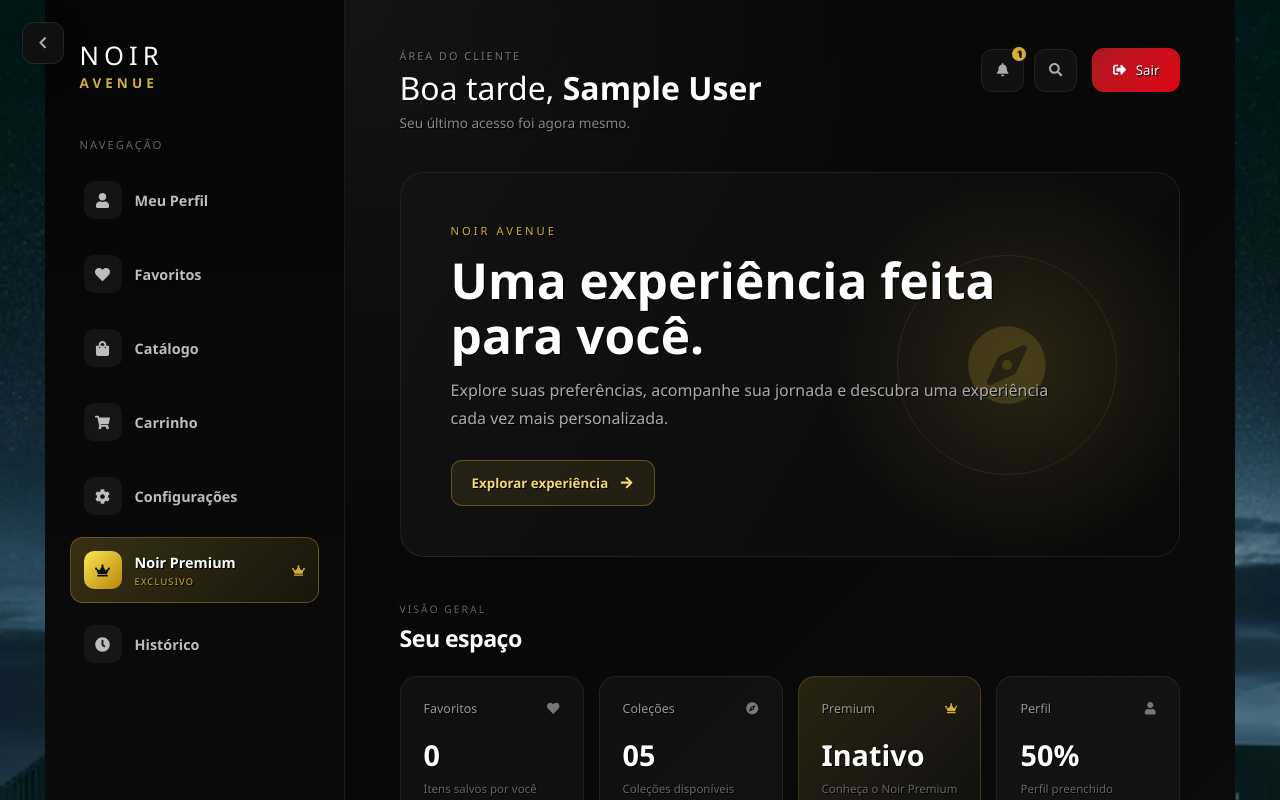
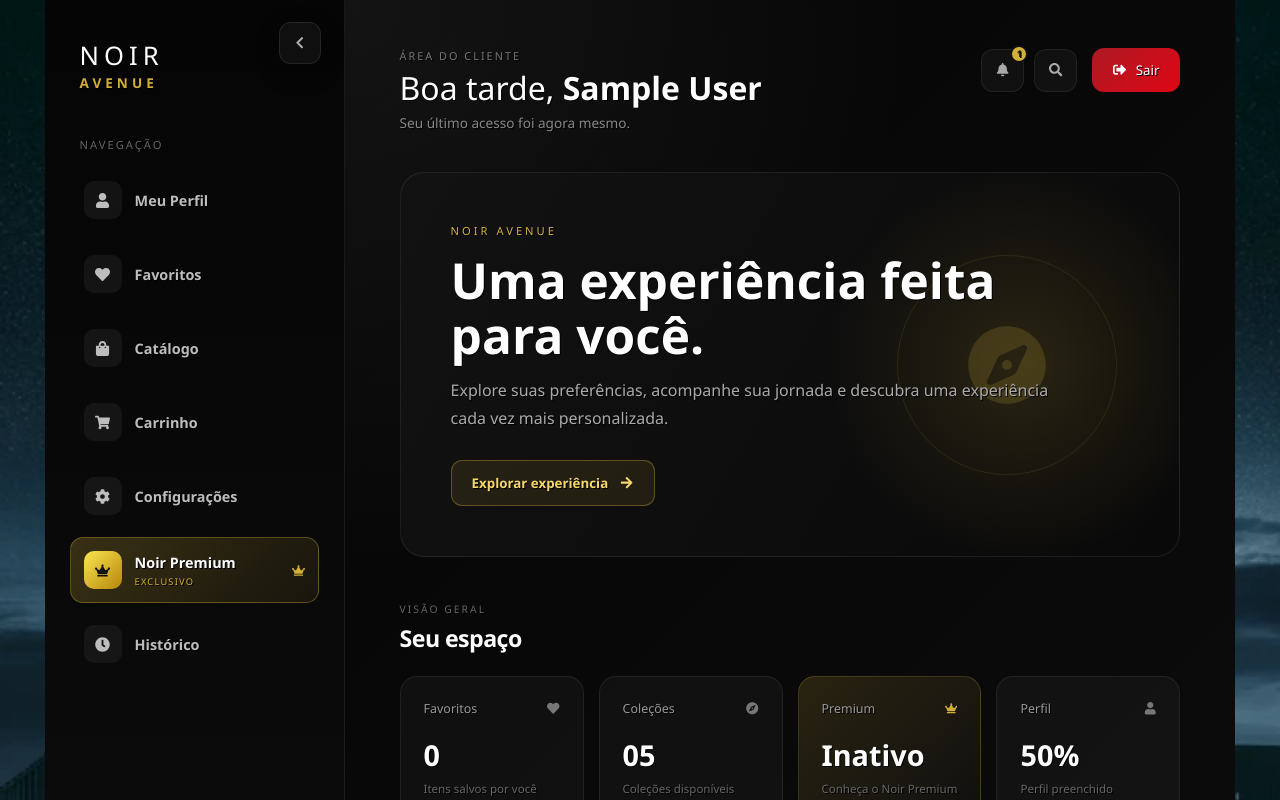
Before and after one commit to Luizfelipeosz/Noir-Avenue, a React (Vite) app: page /dashboard in a window 1280 px wide. Shown: the top 800 px of the page. Built offline with nearby package versions, Linux system fonts and the light colour scheme; sample sign-in values are in the browser's storage.

Commit message:
fix: resolvi inconsistencias de debugg, e tambem a questao do toggle de esconder/mostrar sidebar estar se movendo e buggado.

```diff
--- a/src/components/Dashboard/Dashboard.css
+++ b/src/components/Dashboard/Dashboard.css
@@ -368,11 +368,10 @@ body {
 
 .sidebar-toggle {
     position: fixed;
-
     z-index: 80;
 
     top: 22px;
-    left: 22px;
+    left: calc(var(--sidebar-width) - 21px);
 
     width: 42px;
     height: 42px;
@@ -381,15 +380,10 @@ body {
     align-items: center;
     justify-content: center;
 
-    border:
-        1px solid
-        rgba(255, 255, 255, 0.09);
-
+    border: 1px solid rgba(255, 255, 255, 0.09);
     border-radius: 12px;
 
-    background:
-        rgba(18, 18, 18, 0.88);
-
+    background: rgba(18, 18, 18, 0.88);
     color: #aaa;
 
     cursor: pointer;
@@ -398,8 +392,7 @@ body {
     -webkit-backdrop-filter: blur(12px);
 
     box-shadow:
-        0 8px 25px
-        rgba(0, 0, 0, 0.25);
+        0 8px 25px rgba(0, 0, 0, 0.25);
 
     transition:
         background 0.2s ease,
```
Also changed, not shown: 1 other file (tests, documents, lock files or other folders).
